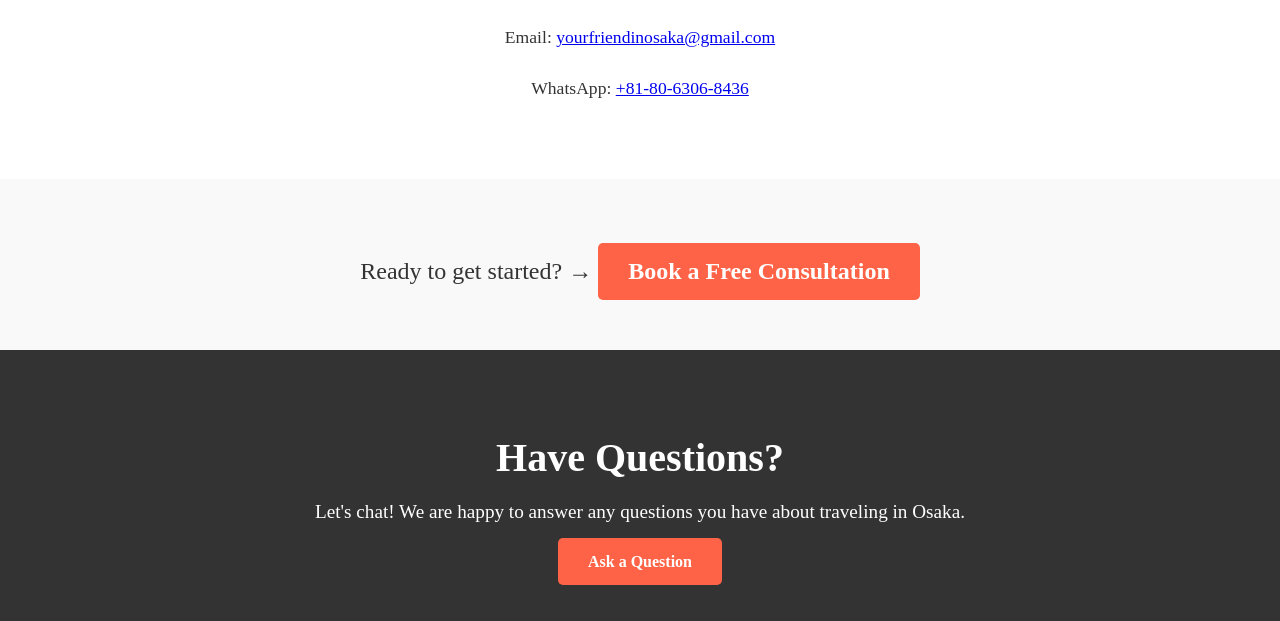
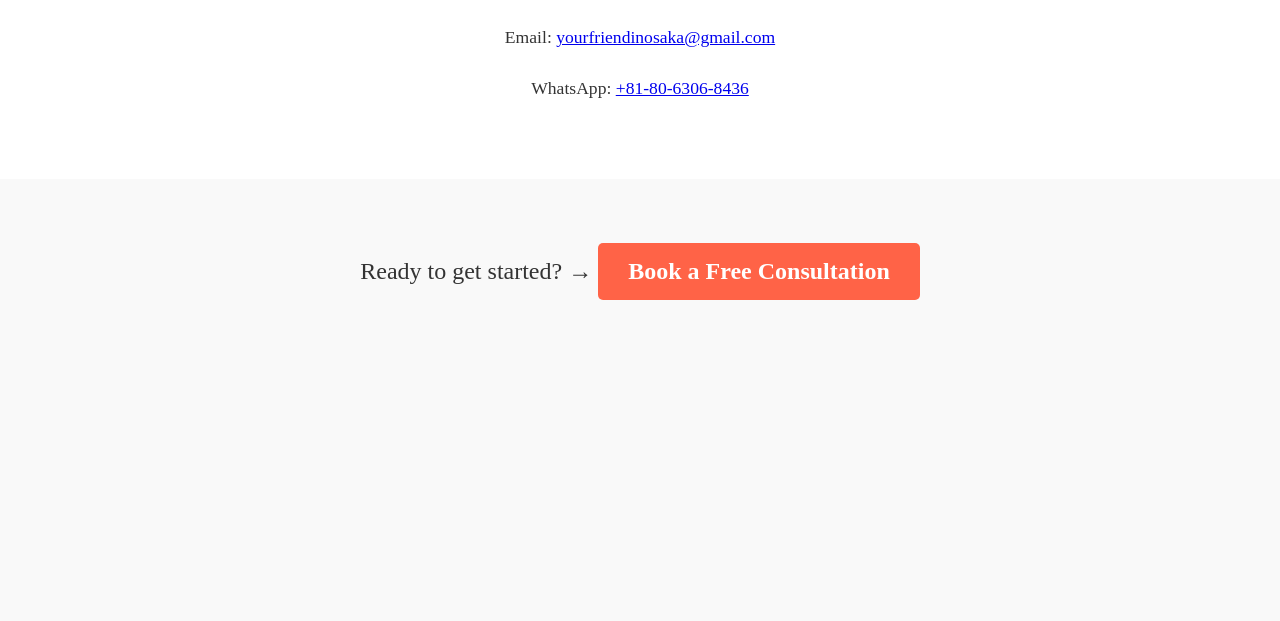
Before and after one commit to yourfriendinosaka/osaka-guide-lp, a plain HTML site: page index.html in a window 1280 px wide. Shown: the part 4077-4698 px from the top of the page. After the commit the page ends 4427 px from the top, so only its background shows below. Drawn offline with Linux system fonts and the light colour scheme.

Commit message:
Add files via upload

```diff
--- a/index.html
+++ b/index.html
@@ -141,11 +141,5 @@
         <p>Ready to get started? → <a href="#contact" class="cta-button">Book a Free Consultation</a></p>
     </section>
 
-    <footer class="final-cta">
-        <h2>Have Questions?</h2>
-        <p>Let's chat! We are happy to answer any questions you have about traveling in Osaka.</p>
-        <a href="#contact" class="cta-button">Ask a Question</a>
-    </footer>
-
-</body>
+    </body>
 </html>
```
